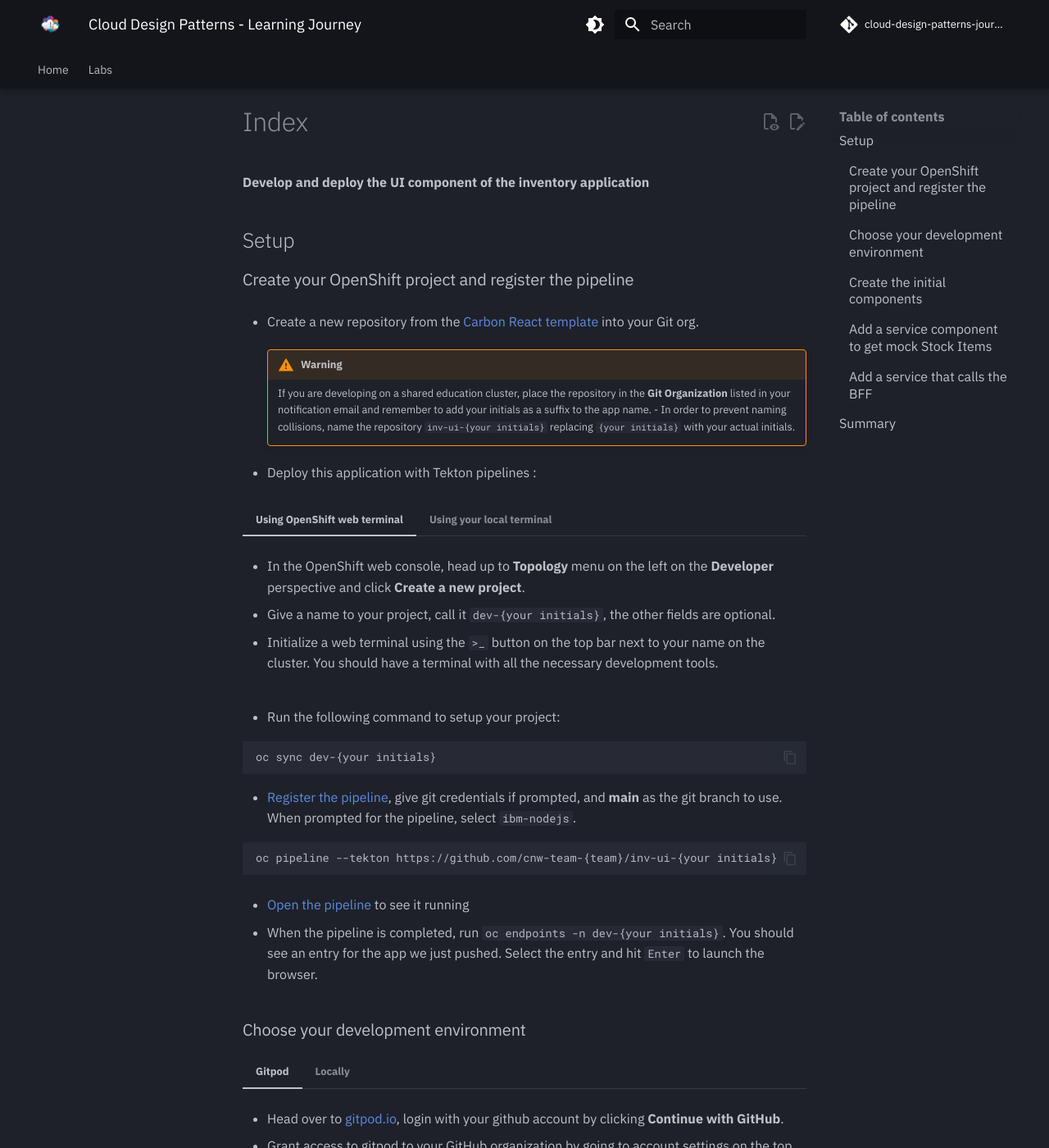
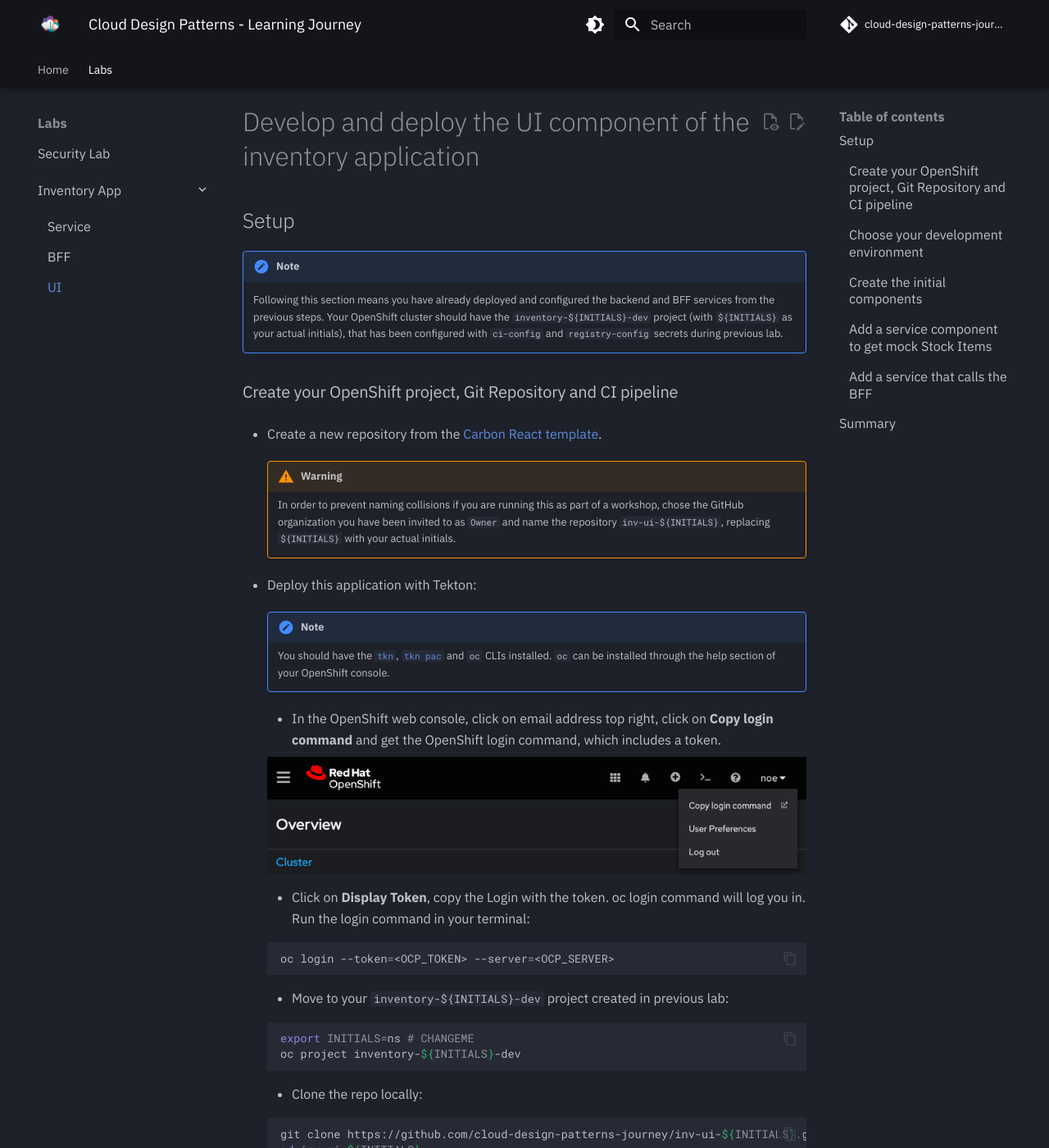
Before and after one commit to cloud-design-patterns-journey/docs, an MkDocs documentation site: the page built from docs/labs/inventory-app/inventory-ui/index.md, in a window 1280 px wide and 1400 px high. Shown: the whole window at 82% size. Built offline with MkDocs 1.6.1 and Material for MkDocs 9.7.7, drawn with Linux system fonts in a browser that asks for light colours; comment, search, counter and statistics services are not loaded; some of the changed text lies outside the part shown.

Commit message:
Adds inventory UI
Signed-off-by: NoeSamaille <noe.samaille@ibm.com>

````diff
--- a/docs/labs/inventory-app/inventory-ui/index.md
+++ b/docs/labs/inventory-app/inventory-ui/index.md
@@ -1,30 +1,23 @@
-**Develop and deploy the UI component of the inventory application**
+<!--- cSpell:ignore ICPA openshiftconsole Theia userid toolset crwexposeservice gradlew bluemix ocinstall Mico crwopenlink crwopenapp swaggerui gitpat gituser  buildconfig yourproject wireframe devenvsetup viewapp crwopenlink  atemplatized rtifactoryurlsetup Kata Koda configmap Katacoda checksetup cndp katacoda checksetup Linespace igccli regcred REPLACEME Tavis pipelinerun openshiftcluster invokecloudshell cloudnative sampleapp bwoolf hotspots multicloud pipelinerun Sricharan taskrun Vadapalli Rossel REPLACEME cloudnativesampleapp artifactoryuntar untar Hotspot devtoolsservices Piyum Zonooz Farr Kamal Arora Laszewski  Roadmap roadmap Istio Packt buildpacks automatable ksonnet jsonnet targetport podsiks SIGTERM SIGKILL minikube apiserver multitenant kubelet multizone Burstable checksetup handson  stockbffnode codepatterns devenvsetup newwindow preconfigured cloudantcredentials apikey Indexyaml classname  errorcondition tektonpipeline gradlew gitsecret viewapp cloudantgitpodscreen crwopenlink cdply crwopenapp desktoplaptop -->
 
-<!--- cSpell:ignore ICPA openshiftconsole Theia userid toolset crwexposeservice gradlew bluemix ocinstall Mico crwopenlink crwopenapp swaggerui gitpat gituser  buildconfig yourproject wireframe devenvsetup viewapp crwopenlink  atemplatized rtifactoryurlsetup Kata Koda configmap Katacoda checksetup cndp katacoda checksetup Linespace igccli regcred REPLACEME Tavis pipelinerun openshiftcluster invokecloudshell cloudnative sampleapp bwoolf hotspots multicloud pipelinerun Sricharan taskrun Vadapalli Rossel REPLACEME cloudnativesampleapp artifactoryuntar untar Hotspot devtoolsservices Piyum Zonooz Farr Kamal Arora Laszewski  Roadmap roadmap Istio Packt buildpacks automatable ksonnet jsonnet targetport podsiks SIGTERM SIGKILL minikube apiserver multitenant kubelet multizone Burstable checksetup handson  stockbffnode codepatterns devenvsetup newwindow preconfigured cloudantcredentials apikey Indexyaml classname  errorcondition tektonpipeline gradlew gitsecret viewapp cloudantgitpodscreen crwopenlink cdply crwopenapp desktoplaptop -->
+# Develop and deploy the UI component of the inventory application
 
 ## Setup
 
-### Create your OpenShift project and register the pipeline
+!!! note
+    Following this section means you have already deployed and configured the backend and BFF services from the previous steps. Your OpenShift cluster should have the `inventory-${INITIALS}-dev` project (with `${INITIALS}` as your actual initials), that has been configured with `ci-config` and `registry-config` secrets during previous lab.
 
-- Create a new repository from the [Carbon React template](https://github.com/IBM/template-carbon-react/generate) into your Git org.
+### Create your OpenShift project, Git Repository and CI pipeline
 
+- Create a new repository from the [Carbon React template](https://github.com/cloud-design-patterns-journey/template-carbon-react).
 
     !!! warning
-        If you are developing on a shared education cluster, place the repository in the **Git Organization** listed in your notification email and remember to add your initials as a suffix to the app name.
-        - In order to prevent naming collisions, name the repository `inv-ui-{your initials}` replacing `{your initials}` with your actual initials.
+        In order to prevent naming collisions if you are running this as part of a workshop, chose the GitHub organization you have been invited to as `Owner` and name the repository `inv-ui-${INITIALS}`, replacing `${INITIALS}` with your actual initials.
 
-- Deploy this application with Tekton pipelines :
+- Deploy this application with Tekton:
 
-=== "Using OpenShift web terminal"
-    - In the OpenShift web console, head up to **Topology** menu on the left on the **Developer** perspective and click **Create a new project**.
-
-    - Give a name to your project, call it `dev-{your initials}`, the other fields are optional.
-
-    - Initialize a web terminal using the `>_` button on the top bar next to your name on the cluster. You should have a terminal with all the necessary development tools.
-
-=== "Using your local terminal"
     !!! note
-        You should have the `oc` and `igc` command line tools installed. If not, refer to the [developers tools setup page](/getting-started/devenvsetup/#tools-installation-on-desktoplaptop).
+        You should have the [`tkn`](https://github.com/tektoncd/cli?tab=readme-ov-file#installing-tkn), [`tkn pac`](https://pipelinesascode.com/docs/guide/cli/#install) and `oc` CLIs installed. `oc` can be installed through the help section of your OpenShift console.
 
     - In the OpenShift web console, click on email address top right, click on **Copy login command** and get the OpenShift login command, which includes a token.
 
@@ -32,28 +25,51 @@
 
     - Click on **Display Token**, copy the Login with the token. oc login command will log you in. Run the login command in your terminal:
 
-      ```bash
-      $ oc login --token=qvARHflZDlOYfjJZRJUEs53Yfy4F8aa6_L3ezoagQFM --server=https://c103-e.us-south.containers.cloud.ibm.com:30979
-      Logged into "https://c103-e.us-south.containers.cloud.ibm.com:30979" as "IAM#email@company" using the token provided.
-
-      You have access to 71 projects, the list has been suppressed. You can list all projects with 'oc projects'
+      ```sh
+      oc login --token=<OCP_TOKEN> --server=<OCP_SERVER>
       ```
 
-- Run the following command to setup your project:
+    - Move to your `inventory-${INITIALS}-dev` project created in previous lab:
 
-  ```
-  oc sync dev-{your initials}
-  ```
+      ```sh
+      export INITIALS=ns # CHANGEME
+      oc project inventory-${INITIALS}-dev
+      ```
 
-- [Register the pipeline](/developer-intermediate/deploy-app#5-register-the-application-in-a-openshift-pipeline), give git credentials if prompted, and **main** as the git branch to use. When prompted for the pipeline, select `ibm-nodejs`.
+    - Clone the repo locally:
 
-  ```
-  oc pipeline --tekton https://github.com/cnw-team-{team}/inv-ui-{your initials}
-  ```
+      ```sh
+      git clone https://github.com/cloud-design-patterns-journey/inv-ui-${INITIALS}.git
+      cd inv-ui-${INITIALS}
+      ```
 
-- [Open the pipeline](/developer-intermediate/deploy-app/#5-register-the-application-in-a-openshift-pipeline) to see it running
+    - Create the tekton pipeline for the backend service your new project:
 
-- When the pipeline is completed, run `oc endpoints -n dev-{your initials}`. You should see an entry for the app we just pushed. Select the entry and hit `Enter` to launch the browser.
+      ```sh
+      oc adm policy add-scc-to-user privileged -z pipeline
+      tkn pac create repository
+      ```
+
+    !!! note
+        - `tkn pac create repository` assumes you have [Pipelines-as-Code](https://pipelinesascode.com/docs/install/overview/) already setup on your cluster and Git provider. If you are running this lab as part of a workshop, this has been configured for you, make sure you use the provided GitHub organization when you create yout Git repository from template above.
+        - `oc adm policy add-scc-to-user privileged -z pipeline` will make sure that the Tekton pipeline will be able to escalade privileges in your `inventory-${INITIALS}-dev` project/namespace.
+
+    - In OpenShift console (**Pipelines Section > Pipelines > Repositories**), edit the newly created `Repository` YAML to add cluster specific configuration (e.g. image repository):
+
+      ```yaml
+      ...
+      spec:
+        params:
+          - name: img-server
+            secret_ref:
+              name: ci-config
+              key: img-server
+          - name: img-namespace
+            secret_ref:
+              name: ci-config
+              key: img-namespace
+      ...
+      ```
 
 ### Choose your development environment
 
@@ -68,17 +84,10 @@
 
     - If it is your first gitpod workspace, it will ask you for your preferred editor, pick the in browser Visual Studio Code, and the workspace will be created automatically for you.
 
-    You are now ready to modify the application!
-
 === "Locally"
     Clone the project and open it using your favorite text editor or IDE (Visual Studio Code, Atom...).
 
-    ```sh
-
-    git clone https://github.com/cnw-team-{team}/inv-ui-{your initials}.git
-    cd inv-ui-{your initials}
-    code .
-    ```
+You are now ready to modify the application!
 
 ### Create the initial components
 
@@ -216,7 +225,7 @@
     git push
     ```
 
-- On the openshift console, open the [pipeline to see it running](/developer-intermediate/deploy-app/#6-view-your-application-pipeline).
+- CI pipeline should be kicked off, you can test the hosted application once complete.
 
 ### Add a service component to get mock Stock Items
 
@@ -385,7 +394,7 @@
     git push
     ```
 
-- On the openshift console, open the [pipeline to see it running](/developer-intermediate/deploy-app/#6-view-your-application-pipeline).
+- CI pipeline should be kicked off, you can test the hosted application once complete.
 
 ### Add a service that calls the BFF
 
@@ -510,28 +519,6 @@
 - Open the application to check that your app is now retrieving data from BFF GraphQL endpoint:
     ![GraphQL data view](../../../images/inventory-ui/ui-graphql-data.png)
 
-- Modify `connectsTo` property to the `values.yaml` file of the Helm chart. The value of the property should match the Kubernetes service of the microservice. (For template projects, the service name is the same as the name of the application which is that same as the name of the repository):
-    ```yaml title="chart/base/values.yaml"
-    ...
-    connectsTo: inv-bff-{your initials}
-    ...
-    ```
-
-- Add a new environment variable named `API_HOST` to the list of existing environment variables in deployment.yaml. The value of this environment variable should come from the `connectsTo` value we defined. You can add `| quote` to wrap the value in quotes in case the value is not formatted correctly:
-    ```yaml title="chart/base/templates/deployment.yaml"
-    ...
-    env:
-      - name: INGRESS_HOST
-        value: ""
-      - name: PROTOCOLS
-        value: ""
-      - name: LOG_LEVEL
-        value: {{ .Values.logLevel | quote }}
-      - name: API_HOST
-        value: {{ printf "%s:80" .Values.connectsTo | quote }}
-    ...
-    ```
-
 - Push the changes we've made to the repository:
     ```bash
     git add .
@@ -539,7 +526,7 @@
     git push
     ```
 
-- On the openshift console, open the [pipeline to see it running](/developer-intermediate/deploy-app/#6-view-your-application-pipeline).
+- CI pipeline should be kicked off, you can test the hosted application once complete.
 
 ## Summary
 
--- a/mkdocs.yml
+++ b/mkdocs.yml
@@ -13,7 +13,7 @@
           - Introduction: labs/inventory-app/inventory-application/index.md
           - Service: labs/inventory-app/inventory-service/index.md
           - BFF: labs/inventory-app/inventory-bff/index.md
-          # - UI: labs/inventory-app/inventory-ui/index.md
+          - UI: labs/inventory-app/inventory-ui/index.md
           # - Optional - MongoDB: labs/inventory-app/inventory-mongodb/index.md
           # - Optional - Auth with AppID: labs/inventory-app/inventory-appid/index.md
 theme:
````
Also changed, not shown: docs/labs/inventory-app/inventory-bff/index.md (+1 -1 lines).
